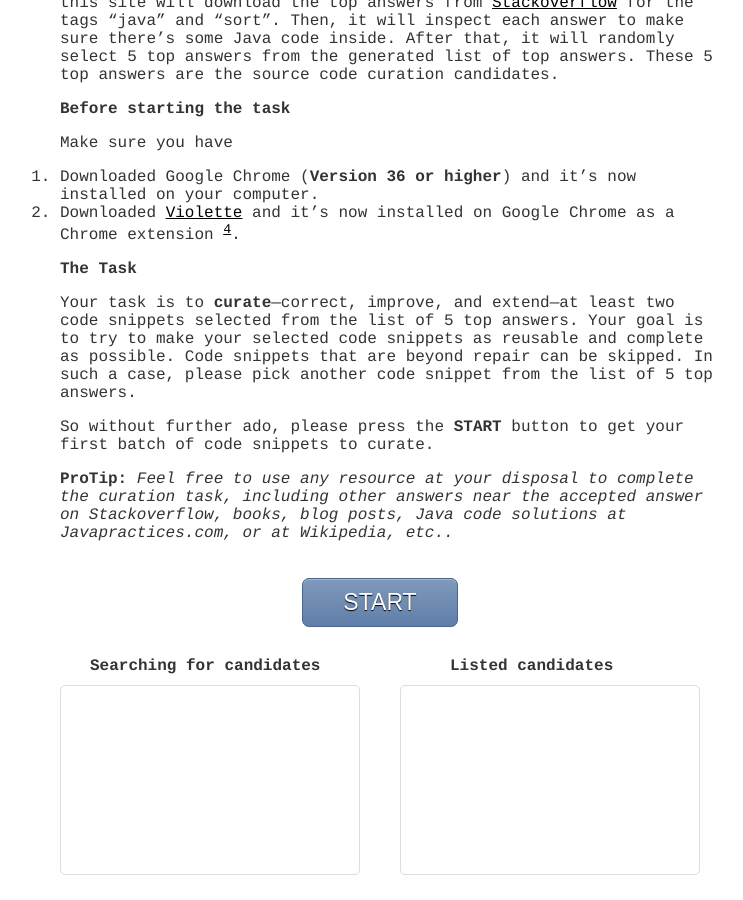
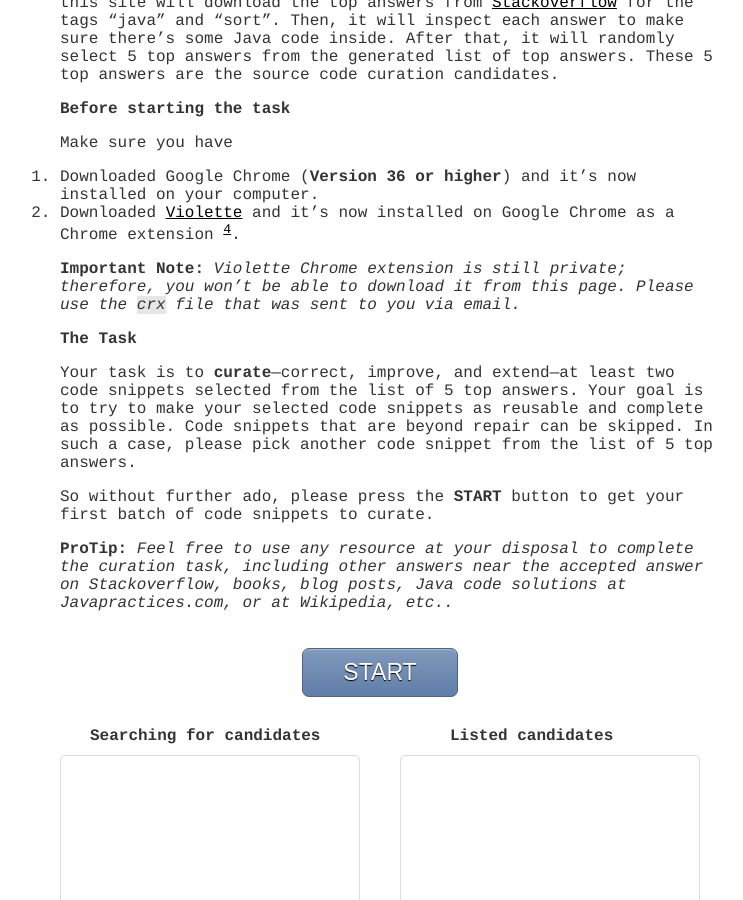
Before and after one commit to hsanchez/hsanchez.github.io, a Jekyll site: the page built from posts/thesiswork/tools/_posts/2014-07-22-violette.md, in a window 1280 px wide and 900 px high, scrolled down 3533 px. Shown: the whole window, without its empty margins (250-993 px from the left). Built offline with Jekyll 4.4.1, drawn with Linux system fonts in a browser that asks for light colours; Markdown is read by kramdown in place of the engine named in the settings.

Commit message:
clarify why violette link is broken

```diff
--- a/posts/thesiswork/tools/_posts/2014-07-22-violette.md
+++ b/posts/thesiswork/tools/_posts/2014-07-22-violette.md
@@ -75,6 +75,8 @@ Make sure you have
 1. Downloaded Google Chrome (**Version 36 or higher**) and it's now installed on your computer.
 2. Downloaded [Violette](https://www.dropbox.com/s/dpse9g1nojt4e73/vesper-web.crx) and it's now installed on Google Chrome as a Chrome extension [^4].
 
+**Important Note:** *Violette Chrome extension is still private; therefore, you won't be able to download it from this page. Please use the `crx` file that was sent to you via email.*
+
 
 ## The Task
 
```
